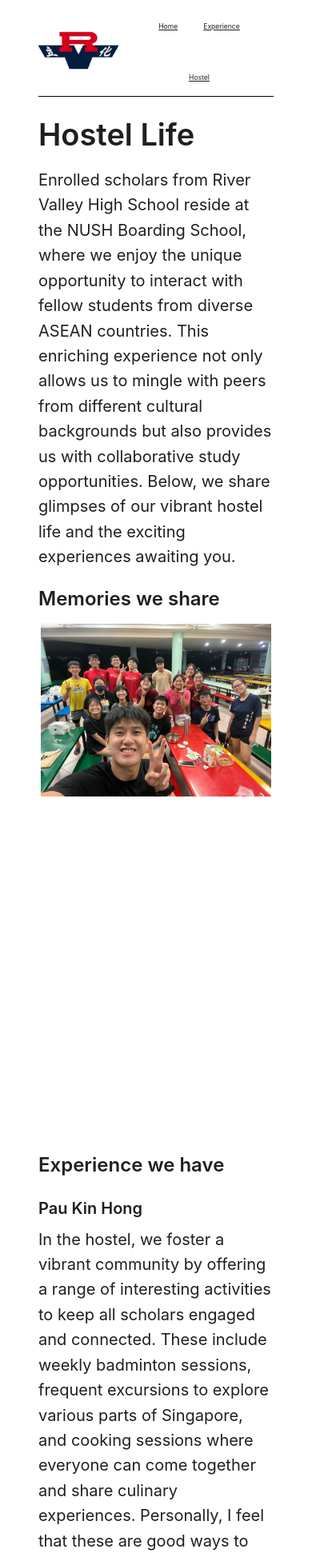
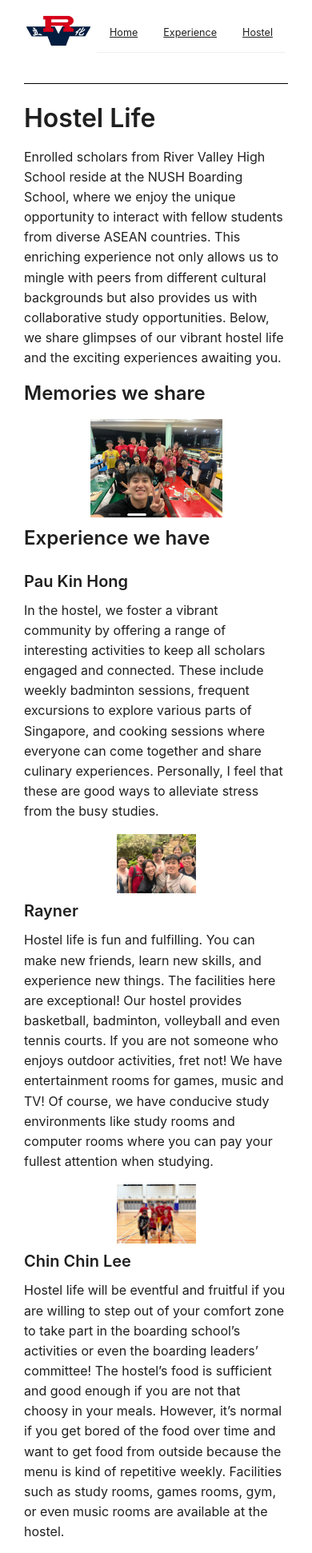
Before and after one commit to damiancxliew/rvscholar-website, a React (Vite) app in the folder client/: page /hostel in a window 390 px wide. Shown: the top 1942 px of the page at 80% size. Built offline with nearby package versions, Linux system fonts and the light colour scheme; the HTML template or start-up script is replaced by a standard one.

Commit message:
Changed to responsive css

```diff
--- a/client/src/components/Home.tsx
+++ b/client/src/components/Home.tsx
@@ -12,6 +12,7 @@ import {
     AutoComplete,
 } from "antd";
 import myimage from "../assets/RV_logo.png";
+import SizeContext from "antd/es/config-provider/SizeContext";
 
 const { Header, Content, Footer } = Layout;
 
@@ -19,9 +20,10 @@ const headerStyle: React.CSSProperties = {
     textAlign: "center",
     color: "#fff",
     height: 80,
-  paddingInline: 48,
-  lineHeight: "64px",
+    paddingInline: 10,
+    lineHeight: "50px",
     backgroundColor: "#fff",
+    width: "100%",
 };
 
 const items: MenuProps["items"] = [
@@ -41,7 +43,7 @@ const Home: React.FC = () => {
                 <div className="demo-logo" />
                 <Space>
                     <Link to={"/"}>
-            <Image preview={false} width={"100px"} src={myimage} />
+                        <Image preview={false} width={"80px"} src={myimage} />
                     </Link>
                     <Menu
                         theme="light"
@@ -49,26 +51,37 @@ const Home: React.FC = () => {
                         defaultSelectedKeys={[]}
                         disabledOverflow
                         items={items}
-            style={{ flex: "auto", fontSize:"2.2vw", }}
+                        style={{
+                            flex: "auto",
+                            fontSize: "90%",
+                            maxWidth: "100%",
+                        }}
                     />
                 </Space>
             </Header>
             {/* <Divider style={{ background:"#ggg", padding: "0" }}></Divider> */}
-      <Content style={{ padding: "0 48px", backgroundColor: "#fff" }}>
+            <Content style={{ padding: "0px 30px", backgroundColor: "#fff" }}>
                 <div
                     style={{
                         background: colorBgContainer,
                         backgroundColor: "#fff",
                         minHeight: 0,
-            padding: 8,
+                        padding: 0,
                         borderRadius: borderRadiusLG,
                     }}
                 ></div>
 
                 <Outlet></Outlet>
             </Content>
-      <Footer style={{ textAlign: "center", backgroundColor: "#fff" }}>
-        RV Scholars ©{new Date().getFullYear()} Created by DLCX and RayLight
+            <Footer
+                style={{
+                    textAlign: "center",
+                    backgroundColor: "#fff",
+                    fontSize: "60%",
+                }}
+            >
+                RV Scholars ©{new Date().getFullYear()} Created by DLCX and
+                RayLight
             </Footer>
         </Layout>
     );
--- a/client/src/components/Hostel.tsx
+++ b/client/src/components/Hostel.tsx
@@ -13,104 +13,121 @@ const contentStyle: React.CSSProperties = {
     background: "#fff",
 };
 
+const divImageStyle: any = { display: "flex", justifyContent: "center" };
+
 const Hostel: React.FC = () => (
     <>
         <Divider style={{ background: "#000" }}></Divider>
-    <Title>Hostel Life</Title>
+        <Title style={{ fontSize: "2.0rem" }}>Hostel Life</Title>
 
-    <Paragraph style={{ fontSize: 20 }}>
+        <Paragraph style={{ fontSize: "1.0rem" }}>
             Enrolled scholars from River Valley High School reside at the NUSH
-      Boarding School, where we enjoy the unique opportunity to interact with
-      fellow students from diverse ASEAN countries. This enriching experience
-      not only allows us to mingle with peers from different cultural
-      backgrounds but also provides us with collaborative study opportunities.
-      Below, we share glimpses of our vibrant hostel life and the exciting
-      experiences awaiting you.{" "}
+            Boarding School, where we enjoy the unique opportunity to interact
+            with fellow students from diverse ASEAN countries. This enriching
+            experience not only allows us to mingle with peers from different
+            cultural backgrounds but also provides us with collaborative study
+            opportunities. Below, we share glimpses of our vibrant hostel life
+            and the exciting experiences awaiting you.{" "}
         </Paragraph>
         <div>
-      <Title className="carousel" level={3}>
+            <Title
+                className="carousel"
+                level={3}
+                style={{ fontSize: "1.5rem" }}
+            >
                 Memories we share
             </Title>
             <div
+            // style={{
+            //     background: "#fff",
+            //     alignItems: "center",
+            //     alignTracks: "center",
+            //     alignSelf: "center",
+            // }}
+            >
+                <Carousel
+                    effect="fade"
+                    autoplay
                     style={{
-          background: "#fff",
-          alignItems: "center",
-          alignTracks: "center",
-          alignSelf: "center",
+                        paddingTop: "1%",
+                        paddingLeft: "25%",
+                        paddingRight: "25%",
+                        paddingBottom: "1%",
+                        height: "100%",
+                        width: "100%",
+                        // maxBlockSize:"10%"
+                        // width: "50.0rem",
+                        // height: "50.0rem",
                     }}
                 >
-        <Carousel
-          autoplay
-          style={{
-            padding: "1%",
-            maxWidth: "100%",
-            maxHeight: "100%",
-          }}
-        >
-          <div>
-            <h3 style={contentStyle}>
+                    <div style={divImageStyle}>
+                        {/* <h3 style={contentStyle}> */}
                         <Image
                             src={getImg("pic1.jpg")}
                             alt={`./images/pic1`}
-                height={"100%"}
-                width={"60%"}
+                            // height={"100%"}
+                            // width={"60%"}
                         />
-            </h3>
+                        {/* </h3> */}
                     </div>
-          <div>
-            <h3 style={contentStyle}>
+                    <div style={divImageStyle}>
+                        {/* <h3 style={contentStyle}> */}
                         <Image
                             src={getImg("pic2.jpg")}
                             alt={`./images/pic2`}
                             // height={"100%"}
                             // width={"60%"}
                         />
-            </h3>
+                        {/* </h3> */}
                     </div>
-          <div>
-            <h3 style={contentStyle}>
+                    <div style={divImageStyle}>
+                        {/* <h3 style={contentStyle}> */}
                         <Image
                             src={getImg("pic3.jpg")}
                             alt={`./images/pic3`}
                             // height={"100%"}
                             // width={"60%"}
                         />
-            </h3>
+                        {/* </h3> */}
                     </div>
-          <div>
-            <h3 style={contentStyle}>
+                    <div style={divImageStyle}>
+                        {/* <h3 style={contentStyle}> */}
                         <Image
                             src={getImg("pic4.jpg")}
                             alt={`./images/pic4`}
                             // height={"100%"}
                             // width={"60%"}
                         />
-            </h3>
+                        {/* </h3> */}
                     </div>
-          <div>
-            <h3 style={contentStyle}>
+                    <div style={divImageStyle}>
+                        {/* <h3 style={contentStyle}> */}
                         <Image
                             src={getImg("bbq_group_pic.jpg")}
                             alt={`./images/bbq_group_pic`}
-                height={"100%"}
-                width={"60%"}
+                            // height={"100%"}
+                            // width={"60%"}
                         />
-            </h3>
+                        {/* </h3> */}
                     </div>
                 </Carousel>
             </div>
         </div>
+
+        <Space direction="vertical">
             <div>
                 <Title className="carousel" level={3}>
                     Experience we have
                 </Title>
+
                 <Title level={4}>Pau Kin Hong</Title>
-      <Paragraph style={{ fontSize: 20 }}>
-        In the hostel, we foster a vibrant community by offering a range of
-        interesting activities to keep all scholars engaged and connected. These
-        include weekly badminton sessions, frequent excursions to explore
-        various parts of Singapore, and cooking sessions where everyone can come
-        together and share culinary experiences. Personally, I feel that these
+                <Paragraph style={{ fontSize: "1.0rem" }}>
+                    In the hostel, we foster a vibrant community by offering a
+                    range of interesting activities to keep all scholars engaged
+                    and connected. These include weekly badminton sessions,
+                    frequent excursions to explore various parts of Singapore,
+                    and cooking sessions where everyone can come together and
+                    share culinary experiences. Personally, I feel that these
                     are good ways to alleviate stress from the busy studies.
                 </Paragraph>
                 <div style={{ textAlign: "center" }}>
@@ -125,14 +142,16 @@ const Hostel: React.FC = () => (
 
             <div>
                 <Title level={4}>Rayner</Title>
-      <Paragraph style={{ fontSize: 20 }}>
-        Hostel life is fun and fulfilling. You can make new friends, learn new
-        skills, and experience new things. The facilities here are exceptional!
-        Our hostel provides basketball, badminton, volleyball and even tennis
-        courts. If you are not someone who enjoys outdoor activities, fret not!
-        We have entertainment rooms for games, music and TV! Of course, we have
-        conducive study environments like study rooms and computer rooms where
-        you can pay your fullest attention when studying.
+                <Paragraph style={{ fontSize: "1.0rem" }}>
+                    Hostel life is fun and fulfilling. You can make new friends,
+                    learn new skills, and experience new things. The facilities
+                    here are exceptional! Our hostel provides basketball,
+                    badminton, volleyball and even tennis courts. If you are not
+                    someone who enjoys outdoor activities, fret not! We have
+                    entertainment rooms for games, music and TV! Of course, we
+                    have conducive study environments like study rooms and
+                    computer rooms where you can pay your fullest attention when
+                    studying.
                 </Paragraph>
                 <div style={{ textAlign: "center" }}>
                     <Image
@@ -146,15 +165,16 @@ const Hostel: React.FC = () => (
 
             <div>
                 <Title level={4}>Chin Chin Lee</Title>
-      <Paragraph style={{ fontSize: 20 }}>
-        Hostel life will be eventful and fruitful if you are willing to step out
-        of your comfort zone to take part in the boarding school’s activities or
-        even the boarding leaders’ committee! The hostel’s food is sufficient
-        and good enough if you are not that choosy in your meals. However, it’s
-        normal if you get bored of the food over time and want to get food from
-        outside because the menu is kind of repetitive weekly. Facilities such
-        as study rooms, games rooms, gym, or even music rooms are available at
-        the hostel.
+                <Paragraph style={{ fontSize: "1.0rem" }}>
+                    Hostel life will be eventful and fruitful if you are willing
+                    to step out of your comfort zone to take part in the
+                    boarding school’s activities or even the boarding leaders’
+                    committee! The hostel’s food is sufficient and good enough
+                    if you are not that choosy in your meals. However, it’s
+                    normal if you get bored of the food over time and want to
+                    get food from outside because the menu is kind of repetitive
+                    weekly. Facilities such as study rooms, games rooms, gym, or
+                    even music rooms are available at the hostel.
                 </Paragraph>
                 <div style={{ alignContent: "center" }}>
                     <Flex gap="large">
@@ -180,6 +200,7 @@ const Hostel: React.FC = () => (
                     </Flex>
                 </div>
             </div>
+        </Space>
     </>
 );
 
--- a/client/src/components/Intro.tsx
+++ b/client/src/components/Intro.tsx
@@ -6,7 +6,7 @@ import { Link } from "react-router-dom";
 const { Title } = Typography;
 const { Paragraph } = Typography;
 
-const style = { fontSize: 18 };
+const style = { fontSize: "1.0rem" };
 
 const Intro: React.FC = () => {
     let videosrc = "https://youtu.be/fEgK_66Iwgk";
@@ -17,54 +17,59 @@ const Intro: React.FC = () => {
             <Title>About</Title>
             <Paragraph style={style}>
                 Founded in 1956, <b>River Valley High School (RVHS)</b> is a
-        forward-looking educational institution steeped in history and eastern
-        culture. Since it was founded more than 67 years ago, RVHS has nurtured
-        many generations of Singaporeans that have went on to contribute
-        significantly to the nation in various areas as leaders of distinction
-        for Singapore.
+                forward-looking educational institution steeped in history and
+                eastern culture. Since it was founded more than 67 years ago,
+                RVHS has nurtured many generations of Singaporeans that have
+                went on to contribute significantly to the nation in various
+                areas as leaders of distinction for Singapore.
             </Paragraph>
             <Paragraph style={style}>
-        In 1979, owing to her strong Chinese roots, RVHS was designated as a
-        Special Assistance Plan (SAP) School to develop all students to be
-        bicultural and effectively bilingual in English and Chinese. In 1994,
-        RVHS was selected to be in the pioneer batch of six schools to be
-        granted the Autonomous Status (AS). In 2006, RVHS was given the green
-        light to run the Integrated Programme (IP). These give RVHS its present
-        status as an S.I.A. school, where S stands for SAP, I stands for IP and
-        A stands for Autonomous.
+                In 1979, owing to her strong Chinese roots, RVHS was designated
+                as a Special Assistance Plan (SAP) School to develop all
+                students to be bicultural and effectively bilingual in English
+                and Chinese. In 1994, RVHS was selected to be in the pioneer
+                batch of six schools to be granted the Autonomous Status (AS).
+                In 2006, RVHS was given the green light to run the Integrated
+                Programme (IP). These give RVHS its present status as an S.I.A.
+                school, where S stands for SAP, I stands for IP and A stands for
+                Autonomous.
             </Paragraph>
             <Paragraph style={style}>
-        The school is committed to providing our students with a holistic
-        education and we develop each child to his/her fullest in the
-        intellectual, social, moral, emotional, physical and aesthetic domains.
-        This is done through our Balanced Education Curriculum (BEC), which
-        comprises the Cognitive-Interest Development Curriculum (CIDC), the
-        Leadership-Character Development Curriculum (LCDC) and the Civic
-        Literacy and Global Awareness Development Curriculum (CGDC).
+                The school is committed to providing our students with a
+                holistic education and we develop each child to his/her fullest
+                in the intellectual, social, moral, emotional, physical and
+                aesthetic domains. This is done through our Balanced Education
+                Curriculum (BEC), which comprises the Cognitive-Interest
+                Development Curriculum (CIDC), the Leadership-Character
+                Development Curriculum (LCDC) and the Civic Literacy and Global
+                Awareness Development Curriculum (CGDC).
             </Paragraph>
             <Paragraph style={style}>
                 <ul>
                     <li>
-            <b>CIDC</b> nurtures good habits of mind, critical thinking skills
-            and knowledge construction, as well as prepares students for
-            university admission. It is designed based on the ASK (Attitudes,
-            Skills and Knowledge) learning culture and implemented with the TfU
-            (Teaching for Understanding) Framework from the Harvard Graduate
-            School of Education.
+                        <b>CIDC</b> nurtures good habits of mind, critical
+                        thinking skills and knowledge construction, as well as
+                        prepares students for university admission. It is
+                        designed based on the ASK (Attitudes, Skills and
+                        Knowledge) learning culture and implemented with the TfU
+                        (Teaching for Understanding) Framework from the Harvard
+                        Graduate School of Education.
                     </li>
                     <li>
-            <b>LCDC</b> seeks to provide Character and Citizenship Education
-            (CCE) for students. Through components like the Overseas
-            Experiential Learning Programme (OELP), Enhanced National Education
-            (NE) and Values in Action (VIA) Programme and platforms such as the
-            Y.LEAD Seminar, LCDC aims to nurture students who practise
+                        <b>LCDC</b> seeks to provide Character and Citizenship
+                        Education (CCE) for students. Through components like
+                        the Overseas Experiential Learning Programme (OELP),
+                        Enhanced National Education (NE) and Values in Action
+                        (VIA) Programme and platforms such as the Y.LEAD
+                        Seminar, LCDC aims to nurture students who practise
                         values-based citizenship and leadership.
                     </li>
                     <li>
-            <b>CGDC</b> focuses on developing students’ civic-mindedness and
-            global perspective. The main components of the CGDC programme are
-            the Construct, Integrate, Differentiate (CID) programme,
-            Appreciation of Chinese Culture (ACC) programme and the six
+                        <b>CGDC</b> focuses on developing students’
+                        civic-mindedness and global perspective. The main
+                        components of the CGDC programme are the Construct,
+                        Integrate, Differentiate (CID) programme, Appreciation
+                        of Chinese Culture (ACC) programme and the six
                         academies.
                     </li>
                 </ul>
@@ -72,8 +77,11 @@ const Intro: React.FC = () => {
             <div className="react-player">
                 <ReactPlayer
                     // className="player"
-          // height="100%"
-          // width="30%"
+                    style={{
+                        maxWidth:
+                            "100%" /* Ensure the player doesn't exceed the width of its container */,
+                        height: "auto",
+                    }}
                     url={videosrc}
                     controls={true}
                     // light is usefull incase of dark mode
```
Also changed, not shown: client/src/components/Experience.tsx (+89 -13 lines). Lines whose indentation alone changed are shown as unchanged.
